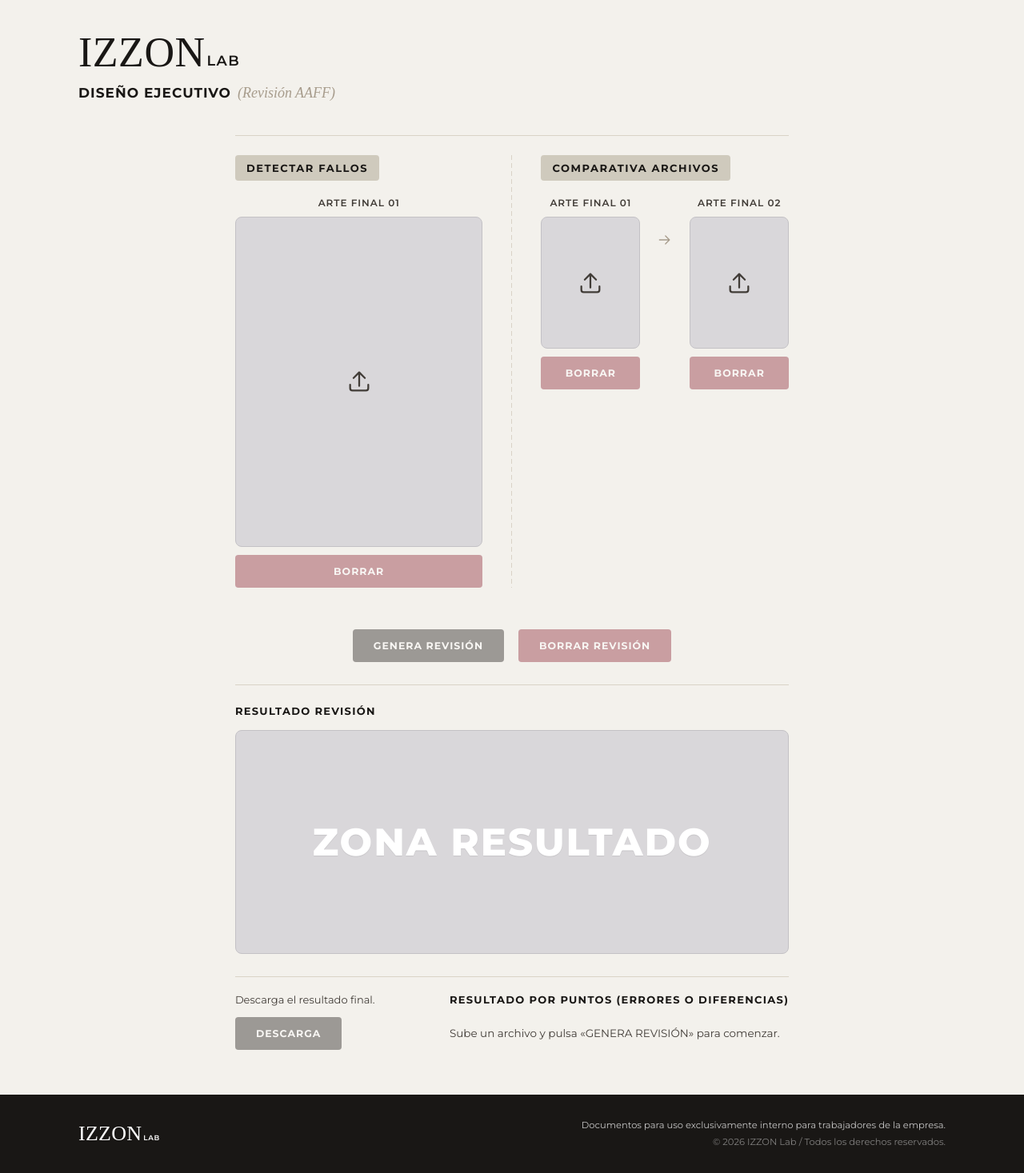
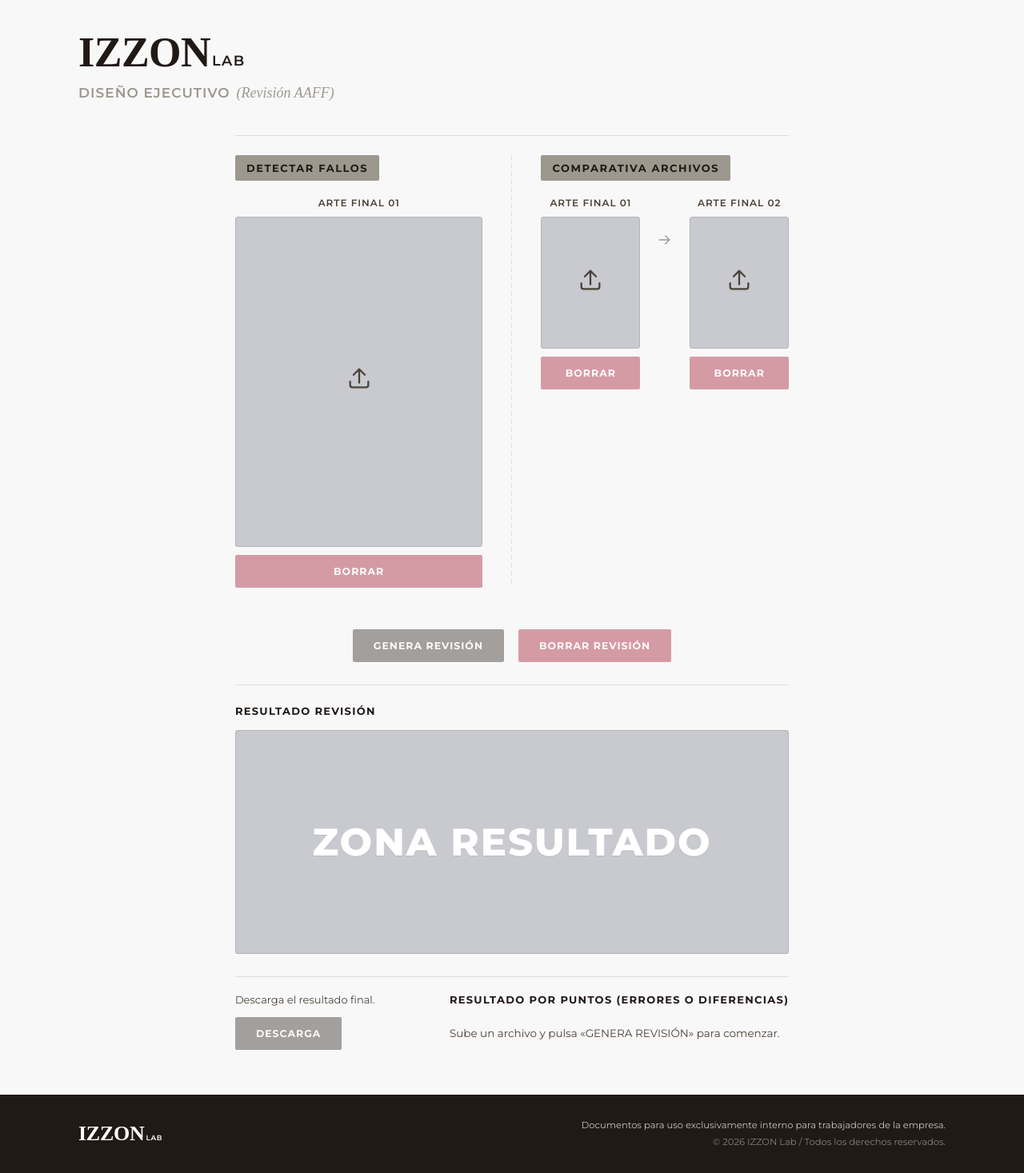
Before and after one commit to Pijo69/grafico, a PHP site: page / in a window 1280 px wide. Shown: the whole page at 80% size. Run offline with PHP 8.4, Linux system fonts and the light colour scheme; some web fonts are replaced.

Commit message:
Match colors, buttons and icons to the reference PDF more closely
Sampled the client's REVISION_AAFF_01 PDF directly (pdftoppm + per-region
color histograms) and replaced the guessed palette with the real values:
background, ink, muted taupe (shared by the subtitle and the panel-title
pills), maroon, dark button, surface gray and highlight yellow. Flattened
buttons to the mockup's sharp, shadow-less rectangles and replaced the
drop-shadow hover with a brightness/shine-sweep animation. Added motion
throughout: a floating upload icon, a growing-in panel divider, a pulsing
primary CTA, and a subtle hover scale on upload boxes.

Co-Authored-By: Claude Sonnet 5 <noreply@anthropic.com>
Claude-Session: https://claude.ai/code/session_01H5gwyz28wdp5S9CNwPMjes

```diff
--- a/css/styles.css
+++ b/css/styles.css
@@ -1,25 +1,25 @@
 :root {
-  --c-bg: #f3f1ec;
-  --c-ink: #191715;
-  --c-ink-soft: #413c37;
-  --c-muted: #a79c8c;
-  --c-line: #d9d3c7;
-  --c-surface: #d9d7da;
-  --c-surface-hover: #cac8cd;
-  --c-surface-border: #c3c1c5;
+  /* Sampled directly from the client's reference PDF (REVISION_AAFF_01) */
+  --c-bg: #f8f8f9;
+  --c-ink: #211915;
+  --c-ink-soft: #4a4136;
+  --c-muted: #9c988d;
+  --c-line: #dedddd;
+  --c-surface: #c9cad0;
+  --c-surface-hover: #bcbdc4;
+  --c-surface-border: #b3b4ba;
   --c-white: #ffffff;
-  --c-maroon: #8a2334;
-  --c-maroon-dark: #6c1a28;
+  --c-maroon: #a11128;
+  --c-maroon-dark: #820e20;
   --c-maroon-tint: #f2dde0;
-  --c-dark-btn: #1b1815;
-  --c-dark-btn-hover: #2d2824;
-  --c-yellow: #ffde00;
-  --c-yellow-deep: #d8b800;
+  --c-dark-btn: #211915;
+  --c-dark-btn-hover: #362a22;
+  --c-yellow: #feee00;
+  --c-yellow-deep: #d4c700;
   --font-display: "Fahkwang", serif;
   --font-ui: "Montserrat", sans-serif;
-  --radius-s: 4px;
-  --radius-m: 8px;
-  --shadow-btn: 0 2px 0 rgba(0, 0, 0, 0.18);
+  --radius-s: 2px;
+  --radius-m: 3px;
   --ease-out: cubic-bezier(0.22, 1, 0.36, 1);
   --ease-standard: cubic-bezier(0.4, 0, 0.2, 1);
 }
@@ -86,6 +86,22 @@ img { max-width: 100%; display: block; }
   0%, 100% { box-shadow: 0 0 0 0 rgba(255, 222, 0, 0.55); }
   50% { box-shadow: 0 0 0 6px rgba(255, 222, 0, 0); }
 }
+@keyframes growDown {
+  from { transform: scaleY(0); }
+  to { transform: scaleY(1); }
+}
+@keyframes floatIcon {
+  0%, 100% { transform: translateY(0); }
+  50% { transform: translateY(-4px); }
+}
+@keyframes ctaPulse {
+  0%, 100% { box-shadow: 0 0 0 0 rgba(33, 25, 21, 0); }
+  50% { box-shadow: 0 0 0 6px rgba(33, 25, 21, 0.1); }
+}
+@keyframes shine {
+  from { transform: translateX(-130%) skewX(-12deg); }
+  to { transform: translateX(230%) skewX(-12deg); }
+}
 
 .header, .panels, .actions, .result, .footer {
   animation: fadeInUp 0.6s var(--ease-out) both;
@@ -99,9 +115,9 @@ img { max-width: 100%; display: block; }
 
 .logo {
   font-family: var(--font-display);
-  font-weight: 500;
+  font-weight: 600;
   font-size: clamp(32px, 6vw, 52px);
-  letter-spacing: 0.01em;
+  letter-spacing: -0.01em;
   line-height: 1;
 }
 .logo__lab {
@@ -123,10 +139,11 @@ img { max-width: 100%; display: block; }
   gap: 0.5em;
 }
 .header__subtitle-main {
-  font-weight: 700;
+  font-weight: 600;
   letter-spacing: 0.06em;
   font-size: clamp(14px, 2vw, 17px);
   text-transform: uppercase;
+  color: var(--c-muted);
 }
 .header__subtitle-accent {
   font-family: var(--font-display);
@@ -162,7 +179,8 @@ img { max-width: 100%; display: block; }
   font-weight: 700;
   letter-spacing: 0.12em;
   text-transform: uppercase;
-  background: #cfcabd;
+  color: var(--c-ink);
+  background: var(--c-muted);
   display: inline-block;
   padding: 8px 14px;
   margin: 0 0 20px;
@@ -174,6 +192,8 @@ img { max-width: 100%; display: block; }
   background-image: linear-gradient(var(--c-line) 60%, transparent 0%);
   background-size: 1px 10px;
   background-repeat: repeat-y;
+  transform-origin: top;
+  animation: growDown 0.7s var(--ease-out) 0.3s both;
 }
 
 .compare-slots {
@@ -215,7 +235,7 @@ img { max-width: 100%; display: block; }
   justify-content: center;
   transition: background 0.25s var(--ease-standard), transform 0.2s var(--ease-standard), box-shadow 0.25s var(--ease-standard);
 }
-.upload-slot__box:hover { background: var(--c-surface-hover); }
+.upload-slot__box:hover { background: var(--c-surface-hover); transform: scale(1.012); }
 .upload-slot__box:has(.upload-slot__input:focus-visible) {
   box-shadow: 0 0 0 3px rgba(26, 24, 21, 0.25);
 }
@@ -238,8 +258,9 @@ img { max-width: 100%; display: block; }
   height: 34px;
   color: var(--c-ink-soft);
   transition: transform 0.25s var(--ease-out);
+  animation: floatIcon 2.6s ease-in-out infinite;
 }
-.upload-slot__box:hover .upload-slot__icon { transform: translateY(-3px); }
+.upload-slot__box:hover .upload-slot__icon { animation-play-state: paused; transform: translateY(-6px) scale(1.06); }
 
 .upload-slot__thumb {
   position: absolute;
@@ -279,17 +300,26 @@ img { max-width: 100%; display: block; }
   cursor: pointer;
   color: var(--c-white);
   position: relative;
+  overflow: hidden;
   display: inline-flex;
   align-items: center;
   justify-content: center;
   gap: 8px;
-  box-shadow: var(--shadow-btn);
-  transform: translateY(0);
-  transition: transform 0.16s var(--ease-out), box-shadow 0.16s var(--ease-out), background-color 0.16s var(--ease-standard), opacity 0.2s ease;
+  transform: translateY(0) scale(1);
+  transition: transform 0.16s var(--ease-out), filter 0.16s var(--ease-standard), background-color 0.16s var(--ease-standard), opacity 0.2s ease;
 }
-.btn:hover:not(:disabled) { transform: translateY(-2px); box-shadow: 0 4px 0 rgba(0, 0, 0, 0.18); }
-.btn:active:not(:disabled) { transform: translateY(1px) scale(0.98); box-shadow: 0 1px 0 rgba(0, 0, 0, 0.18); }
-.btn:disabled { opacity: 0.4; cursor: not-allowed; box-shadow: none; }
+.btn::after {
+  content: '';
+  position: absolute;
+  inset: 0;
+  background: linear-gradient(100deg, transparent 40%, rgba(255, 255, 255, 0.3) 50%, transparent 60%);
+  transform: translateX(-130%) skewX(-12deg);
+  pointer-events: none;
+}
+.btn:hover:not(:disabled)::after { animation: shine 0.7s var(--ease-out); }
+.btn:hover:not(:disabled) { transform: translateY(-1px); filter: brightness(1.08); }
+.btn:active:not(:disabled) { transform: translateY(0) scale(0.97); filter: brightness(0.94); }
+.btn:disabled { opacity: 0.4; cursor: not-allowed; }
 .btn:focus-visible { outline: 2px solid var(--c-ink); outline-offset: 2px; }
 
 .btn--red { background: var(--c-maroon); }
@@ -297,6 +327,8 @@ img { max-width: 100%; display: block; }
 
 .btn--dark { background: var(--c-dark-btn); }
 .btn--dark:hover:not(:disabled) { background: var(--c-dark-btn-hover); }
+
+#btn-generate:not(:disabled):not(.is-loading) { animation: ctaPulse 2.6s ease-in-out infinite; }
 
 .btn__spinner { display: none; width: 14px; height: 14px; border-radius: 50%; border: 2px solid rgba(255, 255, 255, 0.35); border-top-color: #fff; animation: spin 0.7s linear infinite; }
 .btn.is-loading .btn__spinner { display: inline-block; }
```
